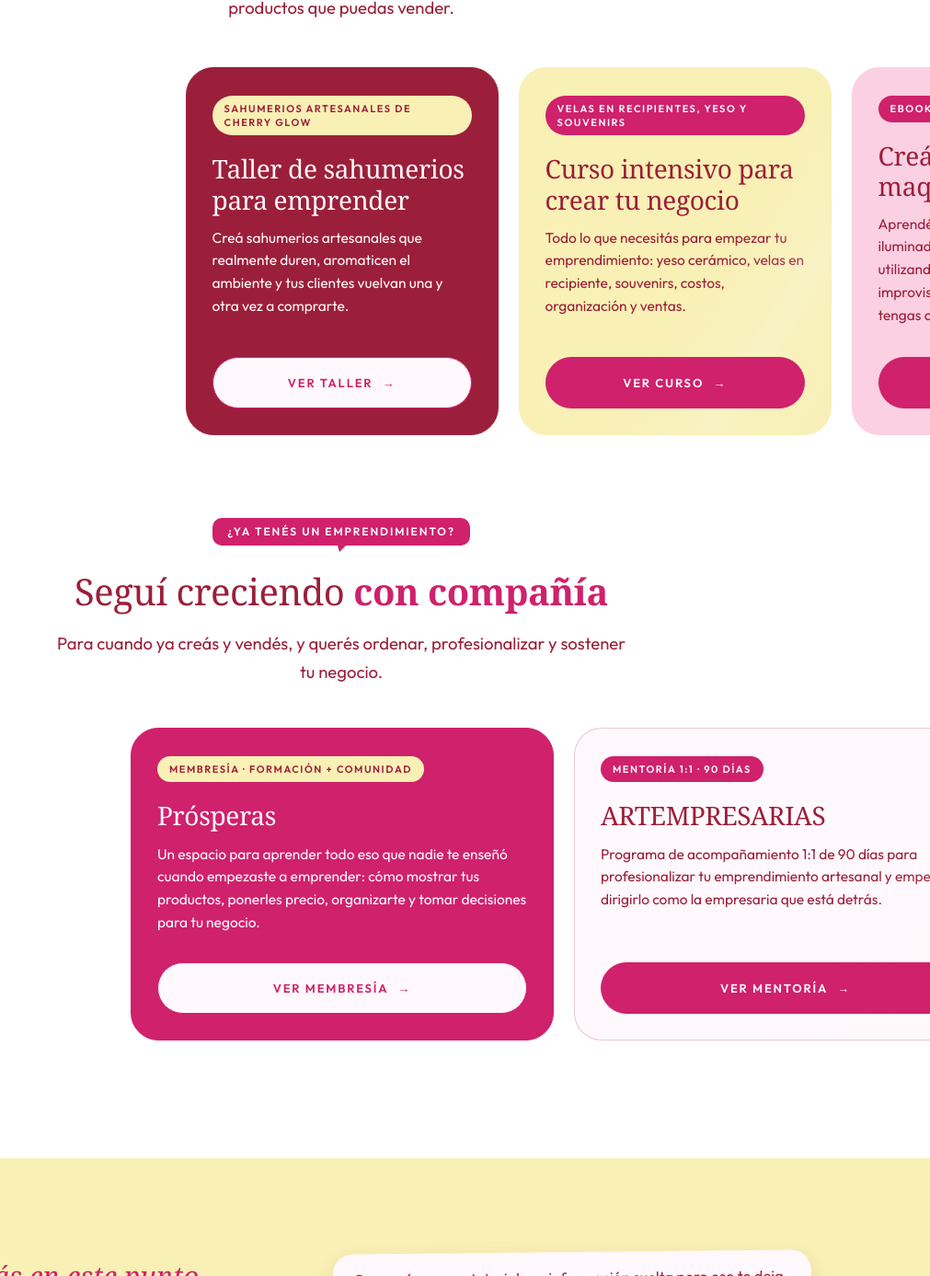
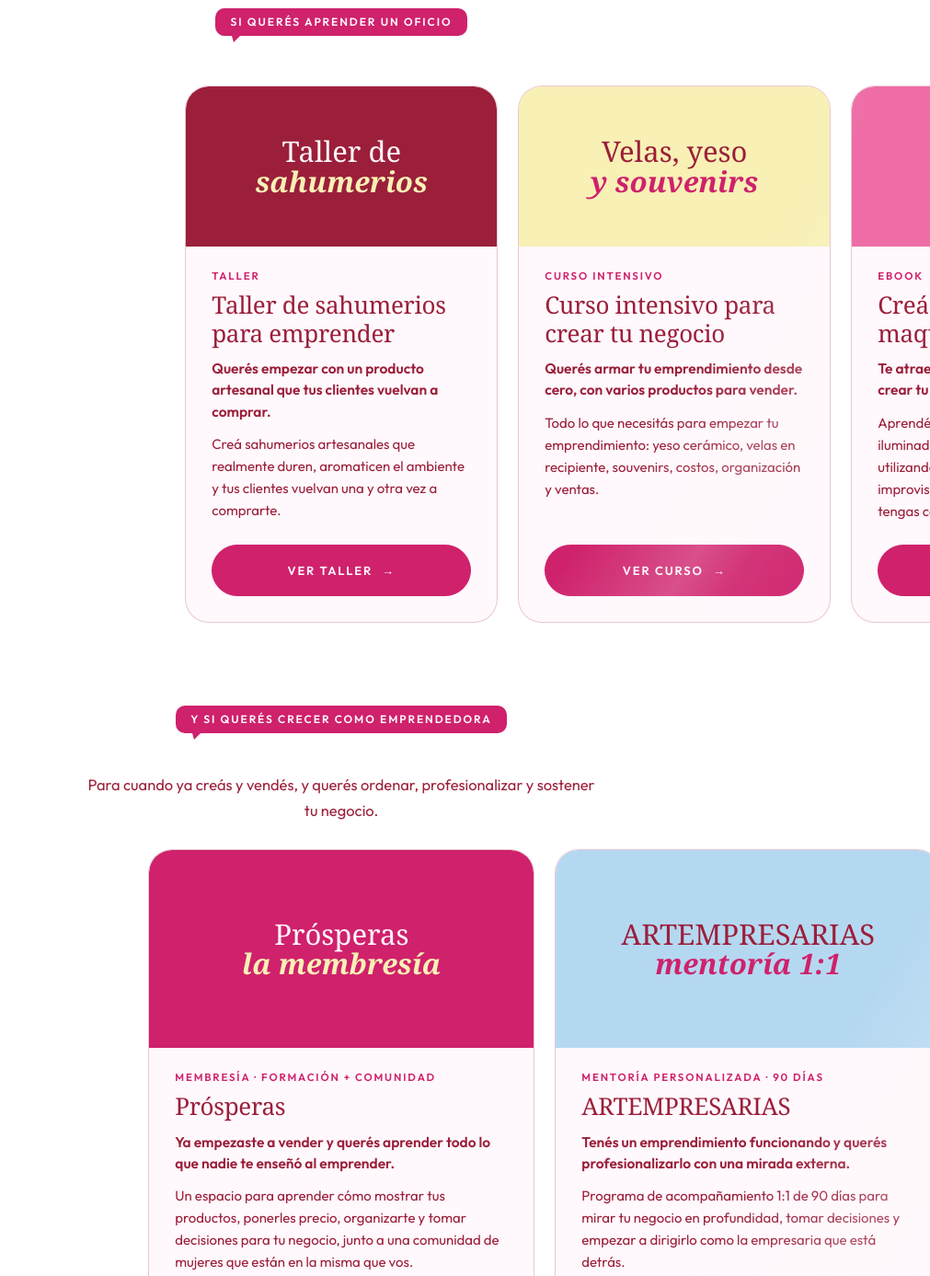
Before and after one commit to salaesp/landing-prosperas, a plain HTML site: page inicio/index.html in a window 1280 px wide. Shown: the part 1183-2570 px from the top of the page at 92% size, without its empty margins (269-1280 px from the left). Drawn offline with Linux system fonts and the light colour scheme.

Commit message:
Inicio: tarjetas con portada, para quién es y dos grupos (oficio / crecer como emprendedora)
Co-Authored-By: Claude Opus 5.5 <noreply@anthropic.com>
Claude-Session: https://claude.ai/code/session_018chnUbBCcDMcE5Bd6Twn6r

```diff
--- a/inicio/index.html
+++ b/inicio/index.html
@@ -1124,40 +1124,43 @@ html{scroll-behavior:smooth}
   .ci-card .pr-chat.c3{display:none}
 }
 
-/* ---- talleres: tarjetas en fila para deslizar, con brillo ---- */
+/* ---- talleres y programas: tarjetas con portada, en fila para deslizar ---- */
 .ci-talleres{background:#fff}
 .pr .ci-talleres h2 b{color:var(--cherry)}
-.pr .ci-head2{margin:64px auto 30px}
-.pr .ci-swipe{display:flex;justify-content:center;align-items:center;gap:10px;margin:0 auto 18px;font-weight:600;font-size:12px;letter-spacing:.18em;text-transform:uppercase;color:var(--cherry)}
+.pr .ci-group{text-align:center;margin:0 auto 6px}
+.pr .ci-group2{margin-top:64px}
+.pr .ci-group2 p{max-width:560px;margin:16px auto 0;font-size:16.5px}
+.pr .ci-swipe{display:flex;justify-content:center;align-items:center;gap:10px;margin:14px auto 0;font-weight:600;font-size:12px;letter-spacing:.18em;text-transform:uppercase;color:var(--cherry)}
 .pr .ci-swipe span{font-size:17px;letter-spacing:0;animation:ci-nudge 1.4s ease-in-out infinite}
 .pr .ci-swipe span:first-child{animation-direction:reverse}
 @keyframes ci-nudge{0%,100%{transform:translateX(0)}50%{transform:translateX(5px)}}
-.pr .ci-scroll{overflow-x:auto;overflow-y:hidden;scroll-snap-type:x mandatory;-webkit-overflow-scrolling:touch;scrollbar-width:none;padding:14px 0 26px}
+.pr .ci-scroll{overflow-x:auto;overflow-y:hidden;scroll-snap-type:x mandatory;-webkit-overflow-scrolling:touch;scrollbar-width:none;padding:22px 0 26px}
 .pr .ci-scroll::-webkit-scrollbar{display:none}
 .pr .ci-track{display:flex;gap:22px;width:max-content;min-width:100%;padding:0 max(20px,calc((100vw - 1080px)/2))}
-.pr .ci-card2{position:relative;overflow:hidden;flex:0 0 min(82vw,340px);min-height:400px;display:flex;flex-direction:column;border-radius:30px;padding:30px 28px 28px;scroll-snap-align:center;background:var(--cream);color:var(--wine);border:1.5px solid var(--line);transition:transform .3s cubic-bezier(.2,.7,.2,1),box-shadow .3s}
-.pr .ci-card2:hover{transform:translateY(-7px) rotate(-.5deg);box-shadow:0 18px 34px rgba(155,31,58,.14)}
-.pr .ci-card2.wine{background:var(--wine);color:var(--cream);border-color:var(--wine)}
-.pr .ci-card2.yellow{background:var(--yellow);border-color:var(--yellow)}
-.pr .ci-card2.pink{background:#fbd0e2;border-color:#fbd0e2}
-.pr .ci-card2.cherry{background:var(--cherry);color:var(--cream);border-color:var(--cherry)}
-.pr .ci-card2 h3{margin:0 0 12px;color:inherit;font-size:clamp(23px,2.3vw,28px)}
-.pr .ci-card2 p{flex:1;margin:0 0 26px;font-size:15.5px;line-height:1.6}
-.pr .ci-tag{align-self:flex-start;background:var(--cherry);color:var(--cream);font-weight:600;font-size:11px;letter-spacing:.14em;text-transform:uppercase;line-height:1.35;padding:7px 13px;border-radius:999px;margin-bottom:20px}
-.pr .ci-card2.wine .ci-tag,.pr .ci-card2.cherry .ci-tag{background:var(--yellow);color:var(--wine)}
+.pr .ci-card2{position:relative;overflow:hidden;flex:0 0 min(84vw,340px);display:flex;flex-direction:column;border-radius:26px;padding:30px 28px 28px;scroll-snap-align:center;background:var(--cream);color:var(--wine);border:1.5px solid var(--line);transition:transform .3s cubic-bezier(.2,.7,.2,1),box-shadow .3s}
+.pr .ci-card2:hover{transform:translateY(-7px);box-shadow:0 18px 34px rgba(155,31,58,.14)}
+/* portada: la imagen hecha con CSS, sin estrellas */
+.pr .ci-card2 .pr-gi{border-radius:24px 24px 0 0;margin-bottom:24px;font-size:clamp(25px,2.5vw,31px)}
+.pr .ci-card2 .pr-gi::before,.pr .ci-card2 .pr-gi::after{display:none}
+.pr .pr-gi.ci-yl{--bg:var(--yellow);--t1:var(--wine);--t2:var(--cherry)}
+.pr .pr-gi.ci-ch{--bg:var(--cherry);--t1:var(--cream);--t2:var(--yellow)}
+.pr .ci-tag{font-weight:600;font-size:11.5px;letter-spacing:.16em;text-transform:uppercase;line-height:1.4;color:var(--cherry);margin-bottom:8px}
+.pr .ci-card2 h3{margin:0 0 12px;font-size:clamp(22px,2.2vw,26px)}
+.pr .ci-card2 p{margin:0 0 12px;font-size:15px;line-height:1.6}
+.pr .ci-card2 p.ci-for{font-weight:600;color:var(--wine);font-size:15.5px;line-height:1.5}
+.pr .ci-card2 p:last-of-type{flex:1;margin-bottom:24px}
 .pr .ci-card2 .pr-btn{align-self:stretch;text-align:center;justify-content:center;position:relative;overflow:hidden;isolation:isolate}
-.pr .ci-card2.wine .pr-btn,.pr .ci-card2.cherry .pr-btn{background:var(--cream);color:var(--cherry)!important}
 /* brillos: uno lento sobre la tarjeta y otro sobre el botón */
-.pr .ci-card2::before,.pr .ci-card2 .pr-btn::before{content:"";position:absolute;inset:-45%;pointer-events:none;
-  background:linear-gradient(115deg,transparent 0 38%,rgba(255,255,255,.28) 49%,rgba(255,255,255,.12) 54%,transparent 66%);
+.pr .ci-card2::before,.pr .ci-card2 .pr-btn::before{content:"";position:absolute;inset:-45%;pointer-events:none;z-index:2;
+  background:linear-gradient(115deg,transparent 0 38%,rgba(255,255,255,.3) 49%,rgba(255,255,255,.12) 54%,transparent 66%);
   transform:translateX(-90%) rotate(8deg);animation:ci-shine 6.2s ease-in-out infinite}
 .pr .ci-card2 .pr-btn::before{z-index:-1;background:linear-gradient(115deg,transparent 0 37%,rgba(255,255,255,.6) 48%,rgba(255,255,255,.3) 52%,transparent 64%);animation-duration:4s}
 .pr .ci-card2:nth-child(2)::before{animation-delay:.8s}
 .pr .ci-card2:nth-child(3)::before{animation-delay:1.6s}
 @keyframes ci-shine{0%,50%{transform:translateX(-90%) rotate(8deg);opacity:0}60%{opacity:1}80%,100%{transform:translateX(90%) rotate(8deg);opacity:0}}
-/* en compu las tarjetas entran todas: sin deslizar */
+/* en compu entran todas: sin deslizar */
 @media(min-width:1100px){.pr .ci-swipe{display:none}.pr .ci-track{justify-content:center}}
-@media(min-width:760px){.pr .ci-swipe2{display:none}.pr .ci-two .ci-track{justify-content:center}.pr .ci-two .ci-card2{flex-basis:min(44vw,460px);min-height:340px}}
+@media(min-width:760px){.pr .ci-swipe2{display:none}.pr .ci-two .ci-track{justify-content:center}.pr .ci-two .ci-card2{flex-basis:min(44vw,420px)}}
 @media(prefers-reduced-motion:reduce){.pr .ci-card2::before,.pr .ci-card2 .pr-btn::before,.pr .ci-swipe span{animation:none}}
 
 /* ---- capaz estás en este punto ---- */
@@ -1241,63 +1244,72 @@ html{scroll-behavior:smooth}
     </div>
   </header>
 
-  <!-- TALLERES: tarjetas en fila para deslizar, en dos grupos -->
+  <!-- TALLERES Y PROGRAMAS: tarjetas en fila para deslizar, en dos grupos -->
+  <!-- REVISAR: las frases en negrita de cada tarjeta ("para quién es") y los títulos de los grupos los escribí yo -->
   <section class="pr-sec ci-talleres" id="talleres">
     <div class="pr-wrap">
-      <div class="pr-head" style="margin-bottom:34px">
-        <span class="lbl">Si querés aprender un oficio</span>
+      <div class="pr-head" style="margin-bottom:40px">
         <h2>Elegí por dónde <b>empezar</b></h2>
         <p class="pr-lede">Empezá con el taller que mejor se adapte a tu momento. Aprendé un oficio artesanal con método, fórmulas claras y enfoque emprendedor para crear productos que puedas vender.</p>
       </div>
+      <div class="ci-group"><span class="lbl">Si querés aprender un oficio</span></div>
     </div>
     <p class="ci-swipe" aria-hidden="true"><span>←</span> Deslizá <span>→</span></p>
     <div class="ci-scroll" aria-label="Talleres">
       <div class="ci-track">
-        <article class="ci-card2 wine">
-          <span class="ci-tag">Sahumerios artesanales de Cherry Glow</span>
+        <article class="ci-card2">
+          <div class="pr-gi wine" role="img" aria-label="Taller de sahumerios"><span>Taller de</span><b><em>sahumerios</em></b></div>
+          <span class="ci-tag">Taller</span>
           <h3>Taller de sahumerios para emprender</h3>
+          <p class="ci-for">Querés empezar con un producto artesanal que tus clientes vuelvan a comprar.</p>
           <p>Creá sahumerios artesanales que realmente duren, aromaticen el ambiente y tus clientes vuelvan una y otra vez a comprarte.</p>
           <a class="pr-btn" href="https://academiacherryglow.com/page/landing-sahumerios">Ver taller</a>
         </article>
-        <article class="ci-card2 yellow">
-          <span class="ci-tag">Velas en recipientes, yeso y souvenirs</span>
+        <article class="ci-card2">
+          <div class="pr-gi ci-yl" role="img" aria-label="Velas, yeso y souvenirs"><span>Velas, yeso</span><b><em>y souvenirs</em></b></div>
+          <span class="ci-tag">Curso intensivo</span>
           <h3>Curso intensivo para crear tu negocio</h3>
+          <p class="ci-for">Querés armar tu emprendimiento desde cero, con varios productos para vender.</p>
           <p>Todo lo que necesitás para empezar tu emprendimiento: yeso cerámico, velas en recipiente, souvenirs, costos, organización y ventas.</p>
           <a class="pr-btn" href="https://academiacherryglow.com/page/landing-yesos">Ver curso</a>
         </article>
-        <article class="ci-card2 pink">
-          <span class="ci-tag">Ebook · Maquillaje natural</span>
+        <article class="ci-card2">
+          <div class="pr-gi pink" role="img" aria-label="Maquillaje natural"><span>Maquillaje</span><b><em>natural</em></b></div>
+          <span class="ci-tag">Ebook</span>
           <h3>Creá tu marca de maquillaje natural</h3>
+          <p class="ci-for">Te atrae la cosmética natural y querés crear tu propia marca.</p>
           <p>Aprendé a formular lip balms, lip oils, iluminadores, rubores y mucho más utilizando ingredientes naturales, sin improvisar recetas y aunque hoy no tengas conocimientos de cosmética.</p>
           <a class="pr-btn" href="https://academiacherryglow.com/page/crea-tu-marca-de-maquillaje-natural">Ver ebook</a>
         </article>
       </div>
     </div>
 
-    <!-- REVISAR: los textos de este grupo los armé con los de cada página -->
     <div class="pr-wrap">
-      <div class="pr-head ci-head2">
-        <span class="lbl">¿Ya tenés un emprendimiento?</span>
-        <h2>Seguí creciendo <b>con compañía</b></h2>
-        <p class="pr-lede">Para cuando ya creás y vendés, y querés ordenar, profesionalizar y sostener tu negocio.</p>
+      <div class="ci-group ci-group2">
+        <span class="lbl">Y si querés crecer como emprendedora</span>
+        <p>Para cuando ya creás y vendés, y querés ordenar, profesionalizar y sostener tu negocio.</p>
       </div>
     </div>
     <p class="ci-swipe ci-swipe2" aria-hidden="true"><span>←</span> Deslizá <span>→</span></p>
-    <div class="ci-scroll ci-two" aria-label="Para emprendimientos en marcha">
+    <div class="ci-scroll ci-two" aria-label="Programas para emprendedoras">
       <div class="ci-track">
-        <article class="ci-card2 cherry">
+        <article class="ci-card2">
           <!-- REVISAR: falta el link de la página de Prósperas en Tiendup -->
+          <div class="pr-gi ci-ch" role="img" aria-label="Prósperas la membresía"><span>Prósperas</span><b><em>la membresía</em></b></div>
           <span class="ci-tag">Membresía · Formación + comunidad</span>
           <h3>Prósperas</h3>
-          <p>Un espacio para aprender todo eso que nadie te enseñó cuando empezaste a emprender: cómo mostrar tus productos, ponerles precio, organizarte y tomar decisiones para tu negocio.</p>
-          <a class="pr-btn" href="#">Ver membresía</a>
+          <p class="ci-for">Ya empezaste a vender y querés aprender todo lo que nadie te enseñó al emprender.</p>
+          <p>Un espacio para aprender cómo mostrar tus productos, ponerles precio, organizarte y tomar decisiones para tu negocio, junto a una comunidad de mujeres que están en la misma que vos.</p>
+          <a class="pr-btn" href="#">Quiero conocer Prósperas</a>
         </article>
-        <article class="ci-card2 cream">
+        <article class="ci-card2">
           <!-- REVISAR: falta el link de la página de ARTEMPRESARIAS en Tiendup -->
-          <span class="ci-tag">Mentoría 1:1 · 90 días</span>
+          <div class="pr-gi blue" role="img" aria-label="ARTEMPRESARIAS mentoría 1:1"><span>ARTEMPRESARIAS</span><b><em>mentoría 1:1</em></b></div>
+          <span class="ci-tag">Mentoría personalizada · 90 días</span>
           <h3>ARTEMPRESARIAS</h3>
-          <p>Programa de acompañamiento 1:1 de 90 días para profesionalizar tu emprendimiento artesanal y empezar a dirigirlo como la empresaria que está detrás.</p>
-          <a class="pr-btn" href="#">Ver mentoría</a>
+          <p class="ci-for">Tenés un emprendimiento funcionando y querés profesionalizarlo con una mirada externa.</p>
+          <p>Programa de acompañamiento 1:1 de 90 días para mirar tu negocio en profundidad, tomar decisiones y empezar a dirigirlo como la empresaria que está detrás.</p>
+          <a class="pr-btn" href="#">Conocer ARTEMPRESARIAS</a>
         </article>
       </div>
     </div>
--- a/inicio/src/estilos.css
+++ b/inicio/src/estilos.css
@@ -20,40 +20,43 @@
   .ci-card .pr-chat.c3{display:none}
 }
 
-/* ---- talleres: tarjetas en fila para deslizar, con brillo ---- */
+/* ---- talleres y programas: tarjetas con portada, en fila para deslizar ---- */
 .ci-talleres{background:#fff}
 .pr .ci-talleres h2 b{color:var(--cherry)}
-.pr .ci-head2{margin:64px auto 30px}
-.pr .ci-swipe{display:flex;justify-content:center;align-items:center;gap:10px;margin:0 auto 18px;font-weight:600;font-size:12px;letter-spacing:.18em;text-transform:uppercase;color:var(--cherry)}
+.pr .ci-group{text-align:center;margin:0 auto 6px}
+.pr .ci-group2{margin-top:64px}
+.pr .ci-group2 p{max-width:560px;margin:16px auto 0;font-size:16.5px}
+.pr .ci-swipe{display:flex;justify-content:center;align-items:center;gap:10px;margin:14px auto 0;font-weight:600;font-size:12px;letter-spacing:.18em;text-transform:uppercase;color:var(--cherry)}
 .pr .ci-swipe span{font-size:17px;letter-spacing:0;animation:ci-nudge 1.4s ease-in-out infinite}
 .pr .ci-swipe span:first-child{animation-direction:reverse}
 @keyframes ci-nudge{0%,100%{transform:translateX(0)}50%{transform:translateX(5px)}}
-.pr .ci-scroll{overflow-x:auto;overflow-y:hidden;scroll-snap-type:x mandatory;-webkit-overflow-scrolling:touch;scrollbar-width:none;padding:14px 0 26px}
+.pr .ci-scroll{overflow-x:auto;overflow-y:hidden;scroll-snap-type:x mandatory;-webkit-overflow-scrolling:touch;scrollbar-width:none;padding:22px 0 26px}
 .pr .ci-scroll::-webkit-scrollbar{display:none}
 .pr .ci-track{display:flex;gap:22px;width:max-content;min-width:100%;padding:0 max(20px,calc((100vw - 1080px)/2))}
-.pr .ci-card2{position:relative;overflow:hidden;flex:0 0 min(82vw,340px);min-height:400px;display:flex;flex-direction:column;border-radius:30px;padding:30px 28px 28px;scroll-snap-align:center;background:var(--cream);color:var(--wine);border:1.5px solid var(--line);transition:transform .3s cubic-bezier(.2,.7,.2,1),box-shadow .3s}
-.pr .ci-card2:hover{transform:translateY(-7px) rotate(-.5deg);box-shadow:0 18px 34px rgba(155,31,58,.14)}
-.pr .ci-card2.wine{background:var(--wine);color:var(--cream);border-color:var(--wine)}
-.pr .ci-card2.yellow{background:var(--yellow);border-color:var(--yellow)}
-.pr .ci-card2.pink{background:#fbd0e2;border-color:#fbd0e2}
-.pr .ci-card2.cherry{background:var(--cherry);color:var(--cream);border-color:var(--cherry)}
-.pr .ci-card2 h3{margin:0 0 12px;color:inherit;font-size:clamp(23px,2.3vw,28px)}
-.pr .ci-card2 p{flex:1;margin:0 0 26px;font-size:15.5px;line-height:1.6}
-.pr .ci-tag{align-self:flex-start;background:var(--cherry);color:var(--cream);font-weight:600;font-size:11px;letter-spacing:.14em;text-transform:uppercase;line-height:1.35;padding:7px 13px;border-radius:999px;margin-bottom:20px}
-.pr .ci-card2.wine .ci-tag,.pr .ci-card2.cherry .ci-tag{background:var(--yellow);color:var(--wine)}
+.pr .ci-card2{position:relative;overflow:hidden;flex:0 0 min(84vw,340px);display:flex;flex-direction:column;border-radius:26px;padding:30px 28px 28px;scroll-snap-align:center;background:var(--cream);color:var(--wine);border:1.5px solid var(--line);transition:transform .3s cubic-bezier(.2,.7,.2,1),box-shadow .3s}
+.pr .ci-card2:hover{transform:translateY(-7px);box-shadow:0 18px 34px rgba(155,31,58,.14)}
+/* portada: la imagen hecha con CSS, sin estrellas */
+.pr .ci-card2 .pr-gi{border-radius:24px 24px 0 0;margin-bottom:24px;font-size:clamp(25px,2.5vw,31px)}
+.pr .ci-card2 .pr-gi::before,.pr .ci-card2 .pr-gi::after{display:none}
+.pr .pr-gi.ci-yl{--bg:var(--yellow);--t1:var(--wine);--t2:var(--cherry)}
+.pr .pr-gi.ci-ch{--bg:var(--cherry);--t1:var(--cream);--t2:var(--yellow)}
+.pr .ci-tag{font-weight:600;font-size:11.5px;letter-spacing:.16em;text-transform:uppercase;line-height:1.4;color:var(--cherry);margin-bottom:8px}
+.pr .ci-card2 h3{margin:0 0 12px;font-size:clamp(22px,2.2vw,26px)}
+.pr .ci-card2 p{margin:0 0 12px;font-size:15px;line-height:1.6}
+.pr .ci-card2 p.ci-for{font-weight:600;color:var(--wine);font-size:15.5px;line-height:1.5}
+.pr .ci-card2 p:last-of-type{flex:1;margin-bottom:24px}
 .pr .ci-card2 .pr-btn{align-self:stretch;text-align:center;justify-content:center;position:relative;overflow:hidden;isolation:isolate}
-.pr .ci-card2.wine .pr-btn,.pr .ci-card2.cherry .pr-btn{background:var(--cream);color:var(--cherry)!important}
 /* brillos: uno lento sobre la tarjeta y otro sobre el botón */
-.pr .ci-card2::before,.pr .ci-card2 .pr-btn::before{content:"";position:absolute;inset:-45%;pointer-events:none;
-  background:linear-gradient(115deg,transparent 0 38%,rgba(255,255,255,.28) 49%,rgba(255,255,255,.12) 54%,transparent 66%);
+.pr .ci-card2::before,.pr .ci-card2 .pr-btn::before{content:"";position:absolute;inset:-45%;pointer-events:none;z-index:2;
+  background:linear-gradient(115deg,transparent 0 38%,rgba(255,255,255,.3) 49%,rgba(255,255,255,.12) 54%,transparent 66%);
   transform:translateX(-90%) rotate(8deg);animation:ci-shine 6.2s ease-in-out infinite}
 .pr .ci-card2 .pr-btn::before{z-index:-1;background:linear-gradient(115deg,transparent 0 37%,rgba(255,255,255,.6) 48%,rgba(255,255,255,.3) 52%,transparent 64%);animation-duration:4s}
 .pr .ci-card2:nth-child(2)::before{animation-delay:.8s}
 .pr .ci-card2:nth-child(3)::before{animation-delay:1.6s}
 @keyframes ci-shine{0%,50%{transform:translateX(-90%) rotate(8deg);opacity:0}60%{opacity:1}80%,100%{transform:translateX(90%) rotate(8deg);opacity:0}}
-/* en compu las tarjetas entran todas: sin deslizar */
+/* en compu entran todas: sin deslizar */
 @media(min-width:1100px){.pr .ci-swipe{display:none}.pr .ci-track{justify-content:center}}
-@media(min-width:760px){.pr .ci-swipe2{display:none}.pr .ci-two .ci-track{justify-content:center}.pr .ci-two .ci-card2{flex-basis:min(44vw,460px);min-height:340px}}
+@media(min-width:760px){.pr .ci-swipe2{display:none}.pr .ci-two .ci-track{justify-content:center}.pr .ci-two .ci-card2{flex-basis:min(44vw,420px)}}
 @media(prefers-reduced-motion:reduce){.pr .ci-card2::before,.pr .ci-card2 .pr-btn::before,.pr .ci-swipe span{animation:none}}
 
 /* ---- capaz estás en este punto ---- */
```
Also changed, not shown: inicio/src/cuerpo.html (+31 -22 lines).
